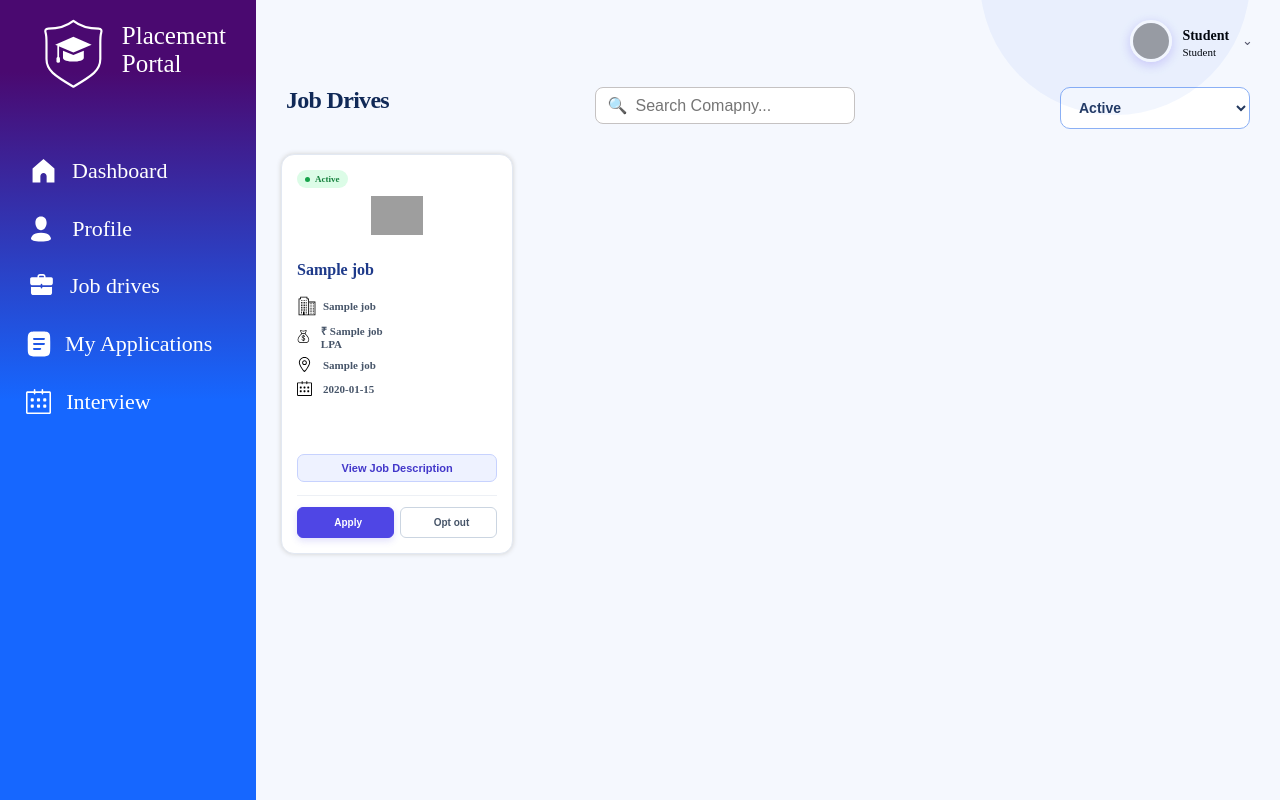
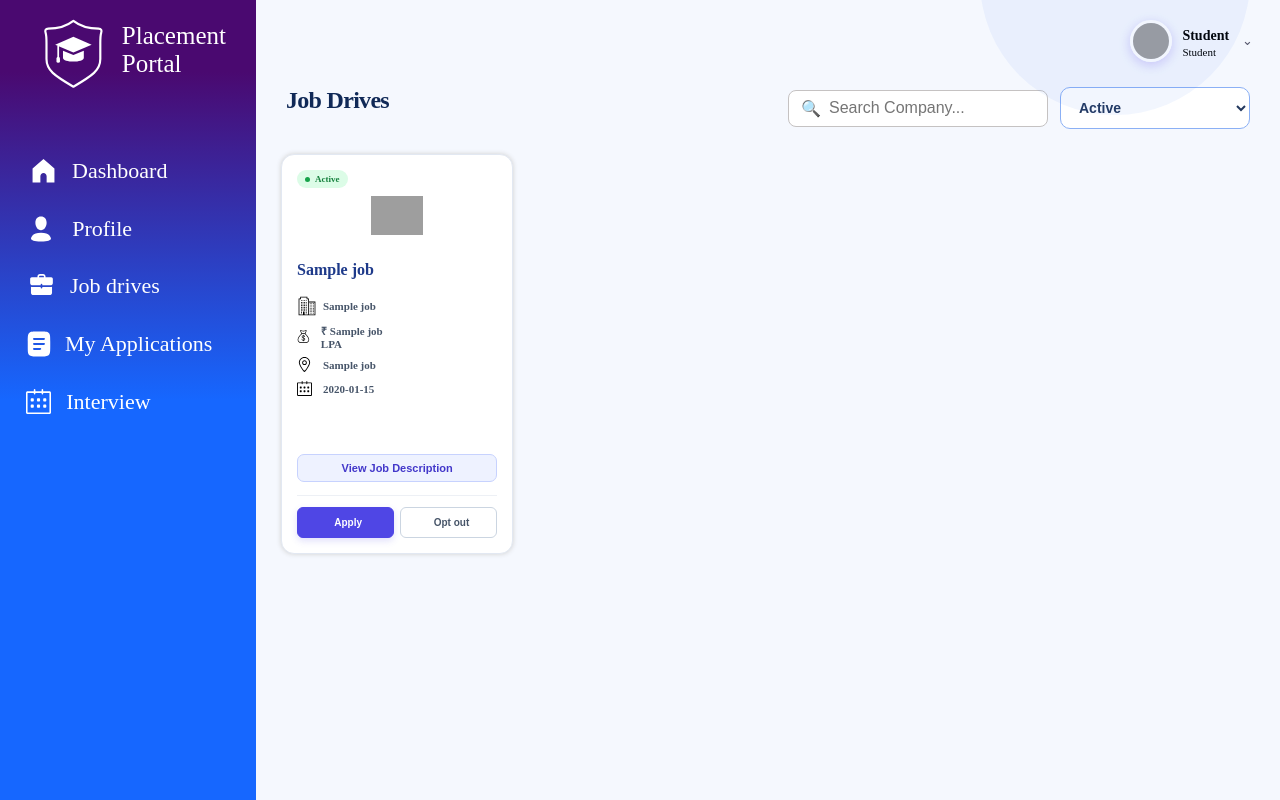
Before and after one commit to hiteshkumbhar/Smart_Placement_Management_System, a Python web app: template templates/Student_Job_Drive.html in a window 1280 px wide. Run offline with Jinja, Linux system fonts and the light colour scheme; the template is opened without the code that fills it: most values are stand-ins (such as "Sample title", 1, 10 or a date in 2020); grey boxes are pictures that could not be loaded.

Commit message:
Refactor job drives heading form layout

```diff
--- a/templates/Student_Job_Drive.html
+++ b/templates/Student_Job_Drive.html
@@ -295,6 +295,12 @@
         width: auto;
         display: block;
     }
+
+    .job-drives-heading form {
+    display: flex;
+    align-items: center;
+    gap: 12px;
+}
 
     /* Filter */
     .job-filter {
@@ -781,21 +787,17 @@
             </section>
             <section class="job-drives-heading">
                 <h1>Job Drives</h1>
-                <form method='GET' action="{{url_for('student.Student_Job_Drive')}}">
-                    <div class="search">
-                        <span class="icon">🔍</span>
-                        <input type="text" name="search" id="searchInput" placeholder="Search Comapny..." />
-                    </div>
-                </form>
-                <form class="job-filter" method="GET" action="{{ url_for('student.Student_Job_Drive') }}">
-                    <select id="job-drive-status" name="filter" onchange="this.form.submit()">
-                        <option value="Active" {% if request.args.get('filter') !='Expired' %}selected{% endif %}>Active
-                        </option>
-                        <option value="Expired" {% if request.args.get('filter')=='Expired' %}selected{% endif %}>
-                            Expired
-                        </option>
-                    </select>
-                </form>
+               <form method="GET" action="{{ url_for('student.Student_Job_Drive') }}">
+                   <div class="search">
+                       <span class="icon">🔍</span>
+                       <input type="text" name="search" id="searchInput" placeholder="Search Company..." value="{{ request.args.get('search', '') }}" />
+                   </div>
+                   <div class="job-filter">
+                       <select id="job-drive-status" name="filter" onchange="this.form.submit()" >
+                           <option value="Active" {% if request.args.get('filter', 'Active') == 'Active' %}selected{% endif %}> Active </option>
+                           <option value="Expired" {% if request.args.get('filter') == 'Expired' %}selected{% endif %}> Expired </option> </select>
+                   </div>
+               </form>
             </section>
         </div>
         <div class="scrollable-bottom-section">
```
